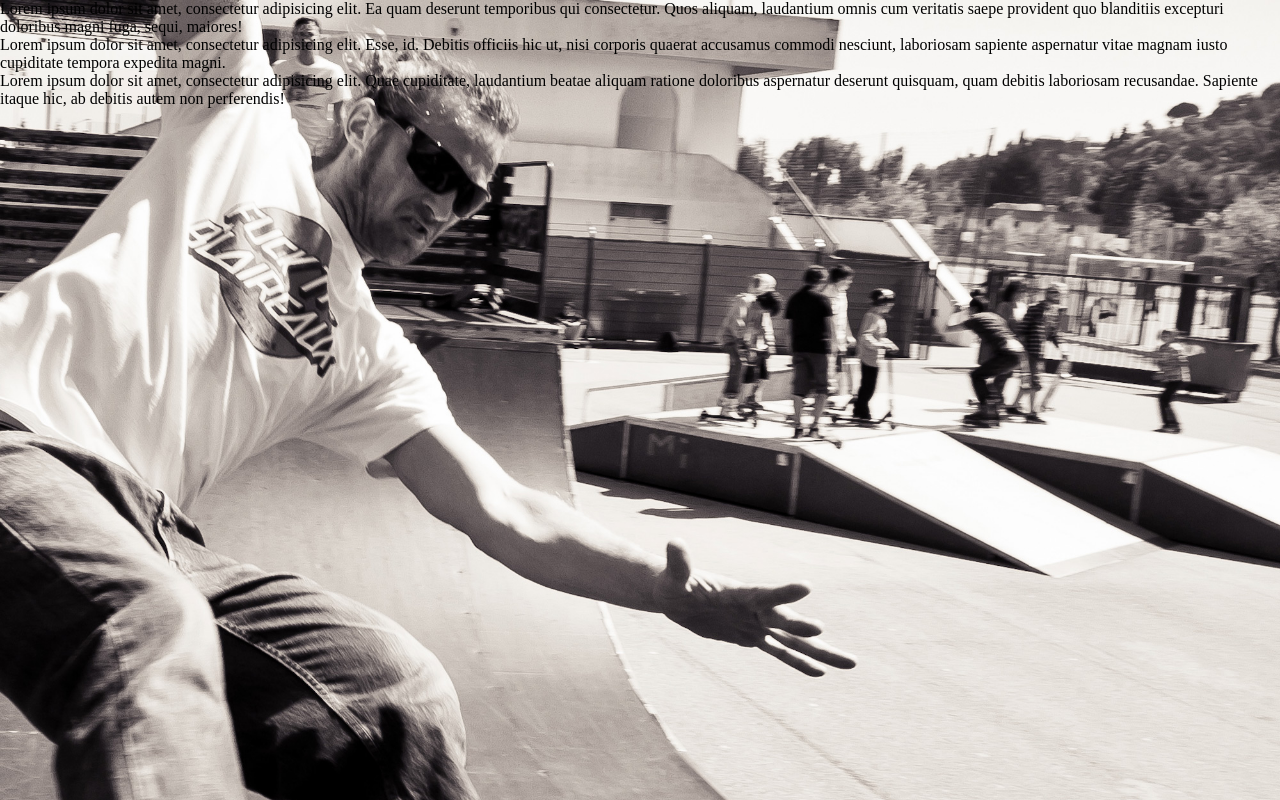
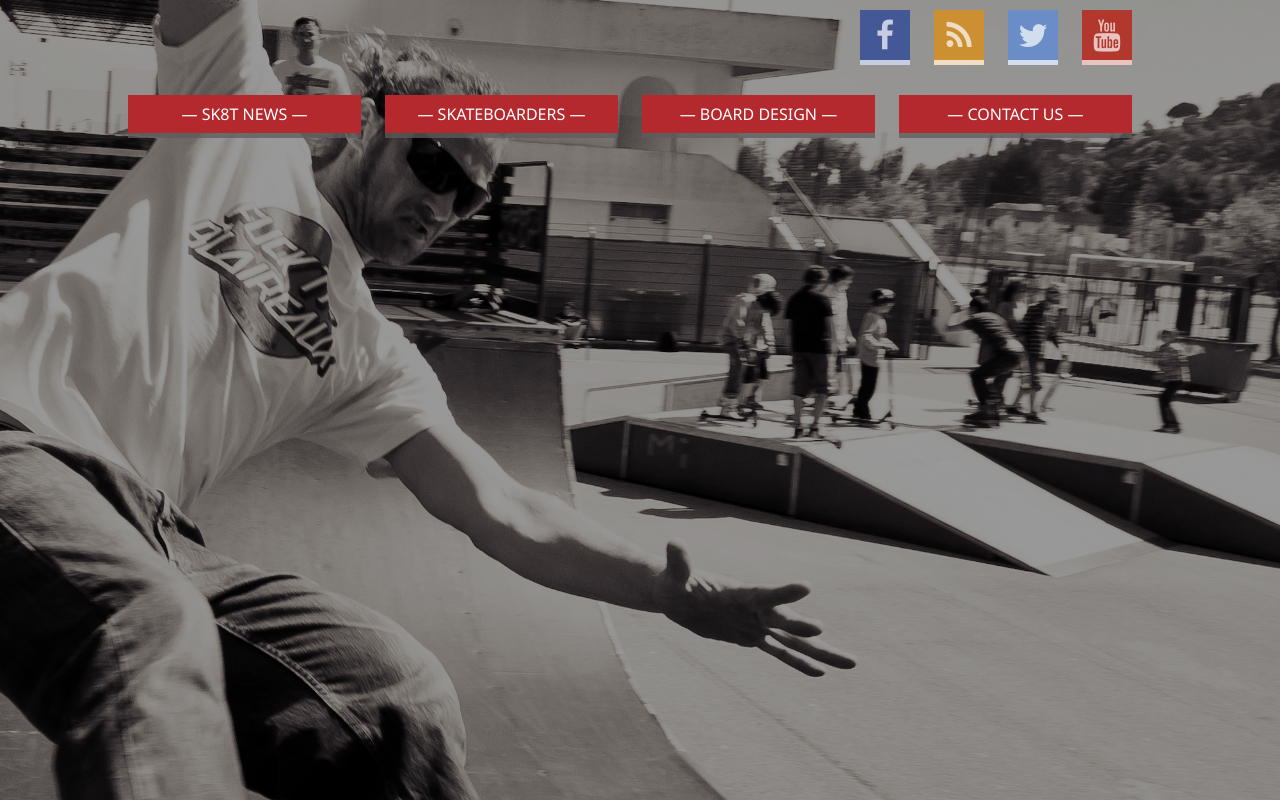
Before and after one commit to LindsayEisberg/powellPeraltaSkateSite, a plain HTML site: page index.html in a window 1280 px wide. Drawn offline with Linux system fonts and the light colour scheme.

Commit message:
nav and social media bar complete

```diff
--- a/index.html
+++ b/index.html
@@ -4,19 +4,32 @@
   <meta charset="UTF-8">
   <title>Peralta</title>
   <link rel="stylesheet" href="css/main.css">
+  <link href="http://maxcdn.bootstrapcdn.com/font-awesome/4.2.0/css/font-awesome.min.css" rel="stylesheet">
+  <link href='http://fonts.googleapis.com/css?family=Noto+Sans:400,700|Open+Sans:400,600,700' rel='stylesheet' type='text/css'>
 </head>
 <body>
   <div class="wrapper">
     <header>
       <div class="social">
-
+      <a class="facebook" href="#"><i class="fa fa-facebook fa-2x"></i></a>
+      <a class="rss" href="#"><i class="fa fa-rss fa-2x"></i>
+      </a>
+      <a class="twitter" href="#"><i class="fa fa-twitter fa-2x"></i></a>
+      <a class="youtube" href="#"><i class="fa fa-youtube fa-2x"></i>
+      </a>
       </div>
       <nav class="navbar">
+        <ul>
+          <li><a href="#">—  SK8T NEWS  —</a></li>
+          <li><a href="#">—  SKATEBOARDERS  —</a></li>
+          <li><a href="#">—  BOARD DESIGN  —</a></li>
+          <li><a href="#">—  CONTACT US  —</a></li>
+        </ul>
 
       </nav>
 
     </header>
-    <section class="news">
+    <!-- <section class="news">
       <article>
         Lorem ipsum dolor sit amet, consectetur adipisicing elit. Ea quam deserunt temporibus qui consectetur. Quos aliquam, laudantium omnis cum veritatis saepe provident quo blanditiis excepturi doloribus magni fuga, sequi, maiores!
       </article>
@@ -38,7 +51,7 @@
     <div class="contactForm">
 
 
-    </div>
+    </div> -->
 
   </div>
 </body>
--- /dev/null
+++ b/sass/imports.scss
@@ -0,0 +1,2 @@
+@import 'variables';
+@import 'main';
--- a/sass/main.scss
+++ b/sass/main.scss
@@ -1,6 +1,111 @@
+/* * {
+  border: 1px solid black;
+}
+ */
 body {
   padding: 0;
   margin: 0;
-  background: url(../photos/bg.jpg);
+  background: linear-gradient($back-tint,$back-tint), url(../photos/bg.jpg);
   background-size: 100%;
 }
+
+ul {
+  padding: 0;
+  margin: 0;
+}
+
+li {
+  padding: 0;
+  margin: 0;
+  list-style-type: none;
+}
+
+a {
+  text-decoration: none;
+}
+
+.wrapper {
+  width: 1024px;
+  margin: 10px auto;
+
+}
+
+//FONTS
+h1, h2, a {
+  font-family: $header-font;
+}
+
+a {
+  color: white;
+}
+//Header
+
+.social {
+  float: right;
+  a {
+    text-align: center;
+    display: inline-block;
+    width: 50px;
+    height: 40px;
+    color: white;
+    border-bottom: 5px solid rgba(255, 255, 255, 0.7);
+    padding-top: 10px;
+    margin-right: 20px;
+    &:hover {
+      border-bottom: 5px solid rgba(255, 255, 255, 1);
+    }
+  }
+}
+
+.fa {
+  opacity: 0.7;
+  &:hover {
+    opacity: 1.0;
+  }
+}
+
+.facebook {
+  background-color:$fb-color;
+
+  }
+
+.rss {
+  background-color: $rss-color;
+}
+
+.twitter {
+  background-color: $twit-color;
+}
+
+.youtube {
+  background-color: $youtube-color;
+}
+
+.navbar {
+  display: inline-block;
+  vertical-align: top;
+  width: 100%;
+  ul {
+    width: 100%;
+    margin-top: 30px;
+    margin-bottom: 20px;
+    li {
+      display: inline-block;
+      width: 22.75%;
+      text-align: center;
+      background-color: $navbar;
+      @include light-shadow;
+      color: white;
+      padding-top: 8px;
+      padding-bottom: 8px;
+      margin-right: 20px;
+        &:hover {
+          @include light-shadow(0px 5px 0px 0px rgba(255,255,255,1));
+        }
+
+        }
+      a {
+        overflow: hidden;
+      }
+    }
+  }
--- /dev/null
+++ b/sass/variables.scss
@@ -0,0 +1,23 @@
+$fb-color: #445897;
+$rss-color: #cc8f32;
+$twit-color: #6a8dc7;
+$youtube-color: #b2382d;
+$navbar: #b4292e;
+$back-tint: rgba(0, 0, 0, 0.4);
+
+
+//Fonts
+@import url(http://fonts.googleapis.com/css?family=Noto+Sans:400,700|Open+Sans:400,600,700);
+
+$header-font: 'Noto Sans', sans-serif;
+$p-font: 'Open Sans', sans-serif;
+
+
+//under box shadow
+
+@mixin light-shadow ($shadow: 0px 5px 0px 0px rgba(92,92,92,0.75)) {
+  -webkit-box-shadow: $shadow;
+  -moz-box-shadow: $shadow;
+  -o-box-shadow: $shadow;
+  box-shadow: $shadow;
+}
```
Also changed, not shown: css/main.css.
